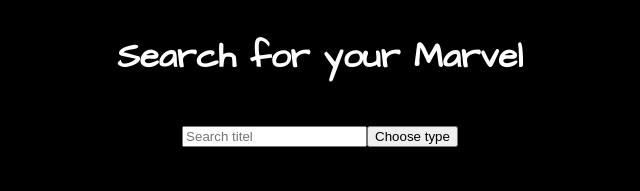
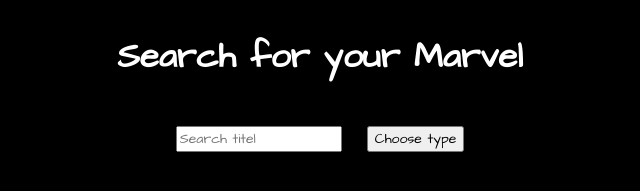
Before and after one commit to Malinincode/omdb-template, a plain HTML site: page index.html in a window 1280 px wide. Shown: the part 27-218 px from the top of the page, without its empty margins (220-860 px from the left). Drawn offline with Linux system fonts and the light colour scheme.

```diff
--- a/css/style.css
+++ b/css/style.css
@@ -29,5 +29,16 @@
   align-items: center;
   margin-right: 200px;
   margin-top: 10px;
+  padding-inline: 40px;
 
 }
+
+#input {
+  font-size: 14px;
+  font-family: 'Architects Daughter', cursive;
+}
+#type {
+  margin-left: 25px;
+  font-size: 14px;
+  font-family: 'Architects Daughter', cursive;
+}
```
